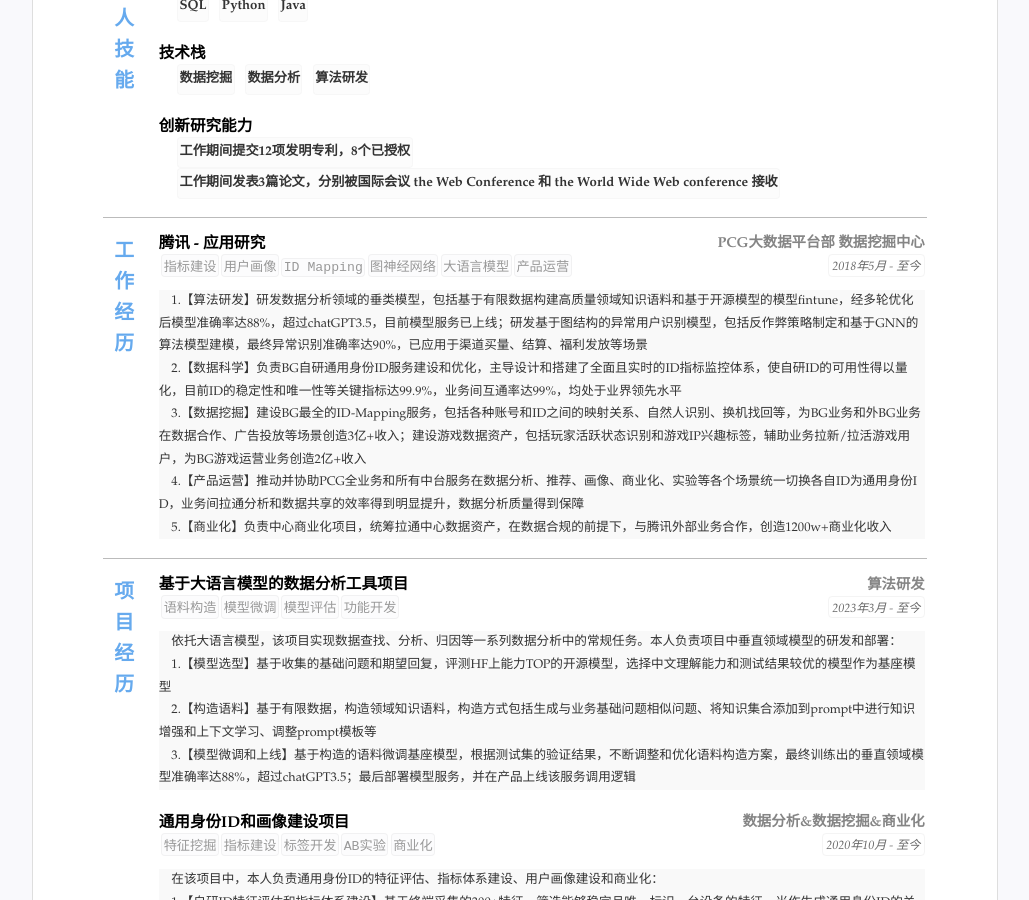
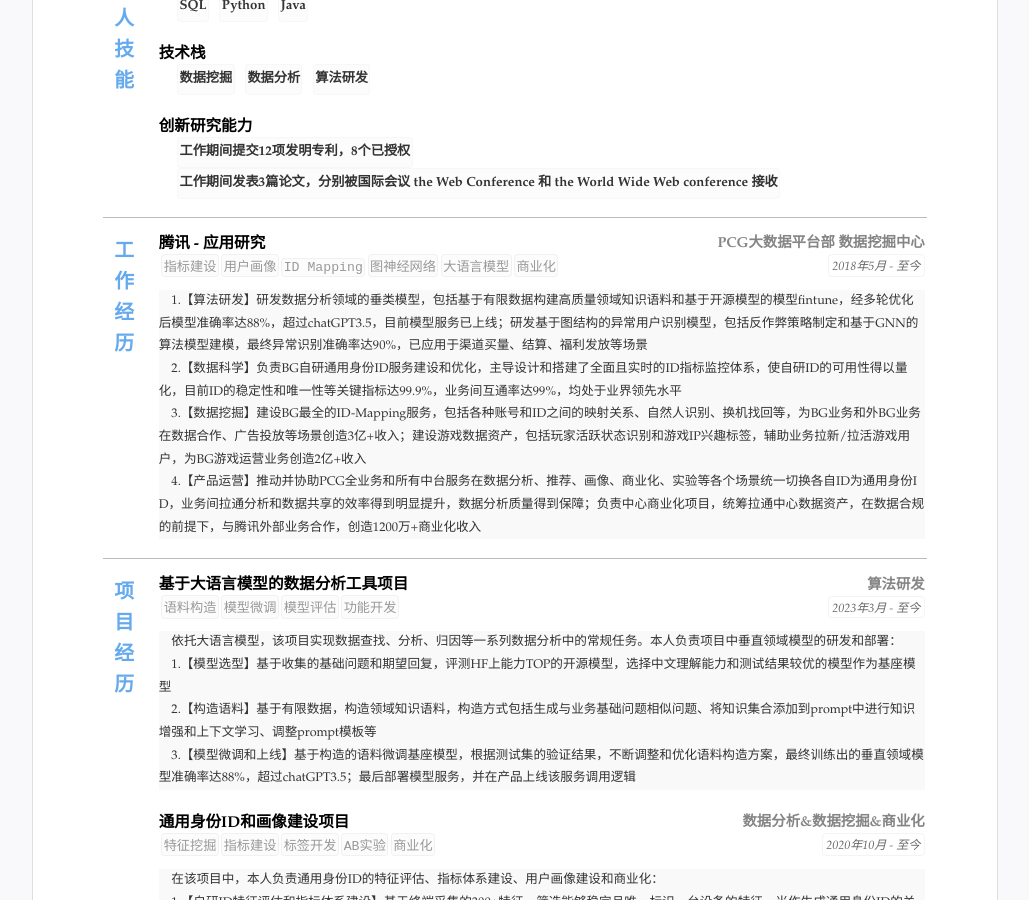
Before and after one commit to wenruity/resume1, a Jekyll site: the page built from index.html, in a window 1280 px wide and 900 px high, scrolled down 380 px. Shown: the whole window, without its empty margins (125-1154 px from the left). Built offline with Jekyll 4.4.1, drawn with Linux system fonts in a browser that asks for light colours.

Commit message:
Update resume.yml

```diff
--- a/_data/resume.yml
+++ b/_data/resume.yml
@@ -74,13 +74,12 @@ main: #简历主要内容，
     - ID Mapping
     - 图神经网络
     - 大语言模型
-    - 产品运营
+    - 商业化
     # summary: 职务或者工作总结(自动折叠)
     detail: 1.【算法研发】研发数据分析领域的垂类模型，包括基于有限数据构建高质量领域知识语料和基于开源模型的模型fintune，经多轮优化后模型准确率达88%，超过chatGPT3.5，目前模型服务已上线；研发基于图结构的异常用户识别模型，包括反作弊策略制定和基于GNN的算法模型建模，最终异常识别准确率达90%，已应用于渠道买量、结算、福利发放等场景 <br>  &nbsp &nbsp
             2.【数据科学】负责BG自研通用身份ID服务建设和优化，主导设计和搭建了全面且实时的ID指标监控体系，使自研ID的可用性得以量化，目前ID的稳定性和唯一性等关键指标达99.9%，业务间互通率达99%，均处于业界领先水平 <br>  &nbsp &nbsp
             3.【数据挖掘】建设BG最全的ID-Mapping服务，包括各种账号和ID之间的映射关系、自然人识别、换机找回等，为BG业务和外BG业务在数据合作、广告投放等场景创造3亿+收入；建设游戏数据资产，包括玩家活跃状态识别和游戏IP兴趣标签，辅助业务拉新/拉活游戏用户，为BG游戏运营业务创造2亿+收入 <br>  &nbsp &nbsp
-            4.【产品运营】推动并协助PCG全业务和所有中台服务在数据分析、推荐、画像、商业化、实验等各个场景统一切换各自ID为通用身份ID，业务间拉通分析和数据共享的效率得到明显提升，数据分析质量得到保障 <br>  &nbsp &nbsp
-            5.【商业化】负责中心商业化项目，统筹拉通中心数据资产，在数据合规的前提下，与腾讯外部业务合作，创造1200w+商业化收入
+            4.【产品运营】推动并协助PCG全业务和所有中台服务在数据分析、推荐、画像、商业化、实验等各个场景统一切换各自ID为通用身份ID，业务间拉通分析和数据共享的效率得到明显提升，数据分析质量得到保障；负责中心商业化项目，统筹拉通中心数据资产，在数据合规的前提下，与腾讯外部业务合作，创造1200万+商业化收入
 
 
   # - title: 腾讯 PCG - 基于大语言模型的数据分析工具项目，算法研发
```
